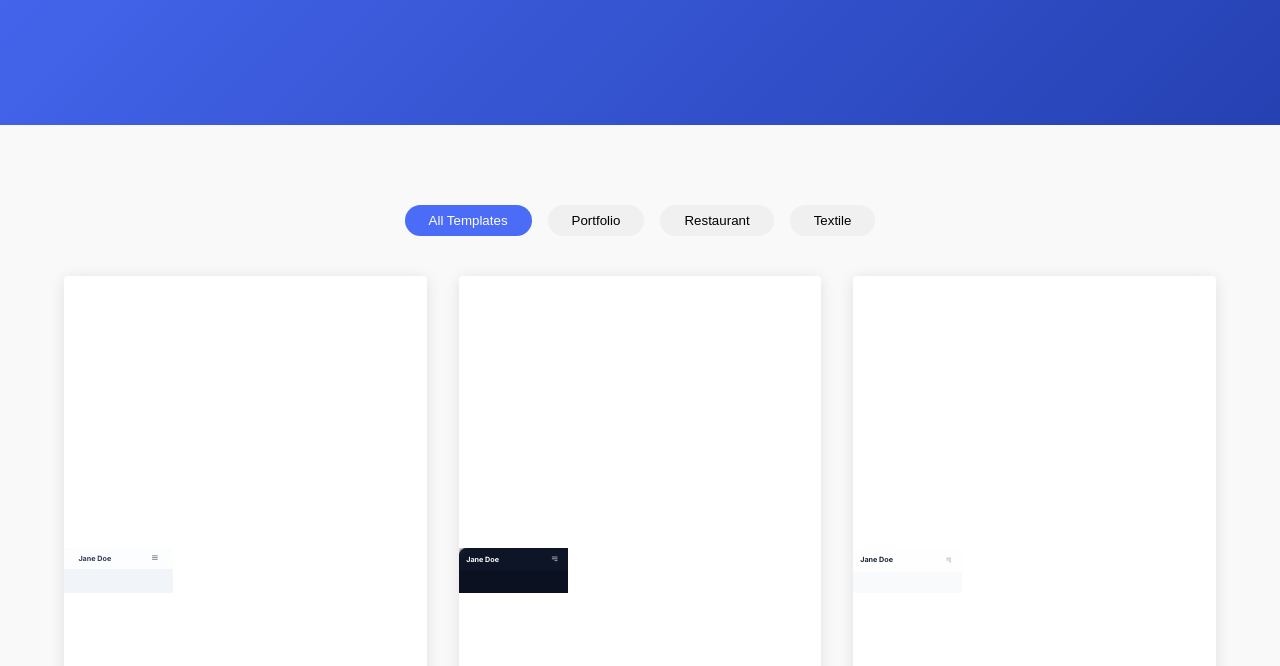
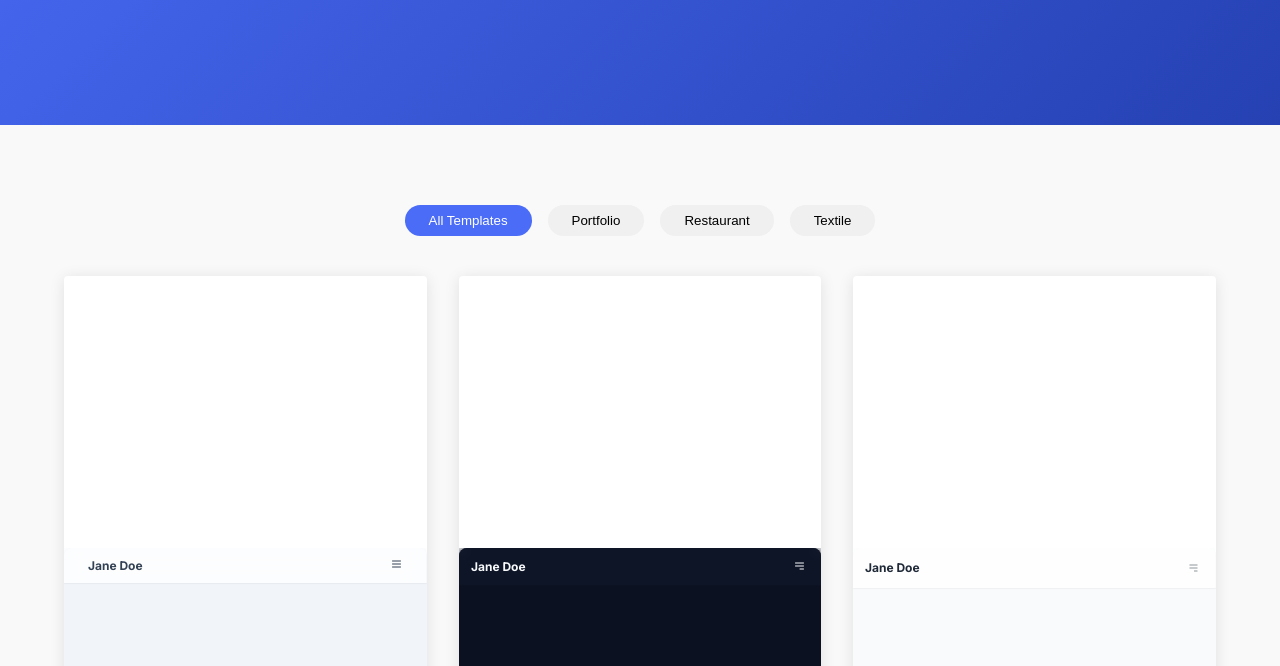
Before and after one commit to adithyanm17/Portfolio_templates, a plain HTML site: page templates.html in a window 1280 px wide. Shown: the part 286-952 px from the top of the page. Drawn offline with nearby package versions, Linux system fonts and the light colour scheme; files whose address does not match are found by name.

Commit message:
Adjsut the h x w

```diff
--- a/templates.html
+++ b/templates.html
@@ -173,6 +173,10 @@
                     previewContainer.style.width = '100%';
                     previewContainer.style.height = '100%';
                     previewContainer.style.overflow = 'hidden';
+                    previewContainer.style.position = 'relative';
+                    previewContainer.style.width = '100%';
+                    previewContainer.style.height = '0';
+                    previewContainer.style.paddingBottom = '75%'; // 4:3 aspect ratio
                     previewContainer.style.borderRadius = '8px 8px 0 0';
 
                     // Create iframe for web preview
@@ -181,8 +185,15 @@
                     iframe.style.width = '100%';
                     iframe.style.height = '100%';
                     iframe.style.border = 'none';
-                    iframe.style.transform = 'scale(0.3)';
-                    iframe.style.transformOrigin = '0 0';
+                    // Scale the iframe to be larger in the preview
+                    iframe.style.transform = 'scale(0.5)';
+                    // Center the scaled iframe in the container
+                    iframe.style.transformOrigin = 'top left';
+                    iframe.style.position = 'absolute';
+                    iframe.style.top = '0';
+                    iframe.style.left = '0';
+                    iframe.style.width = '200%';
+                    iframe.style.height = '200%';
                     iframe.style.pointerEvents = 'none'; // Disable interaction with the iframe
 
                     // Add loading overlay
```
